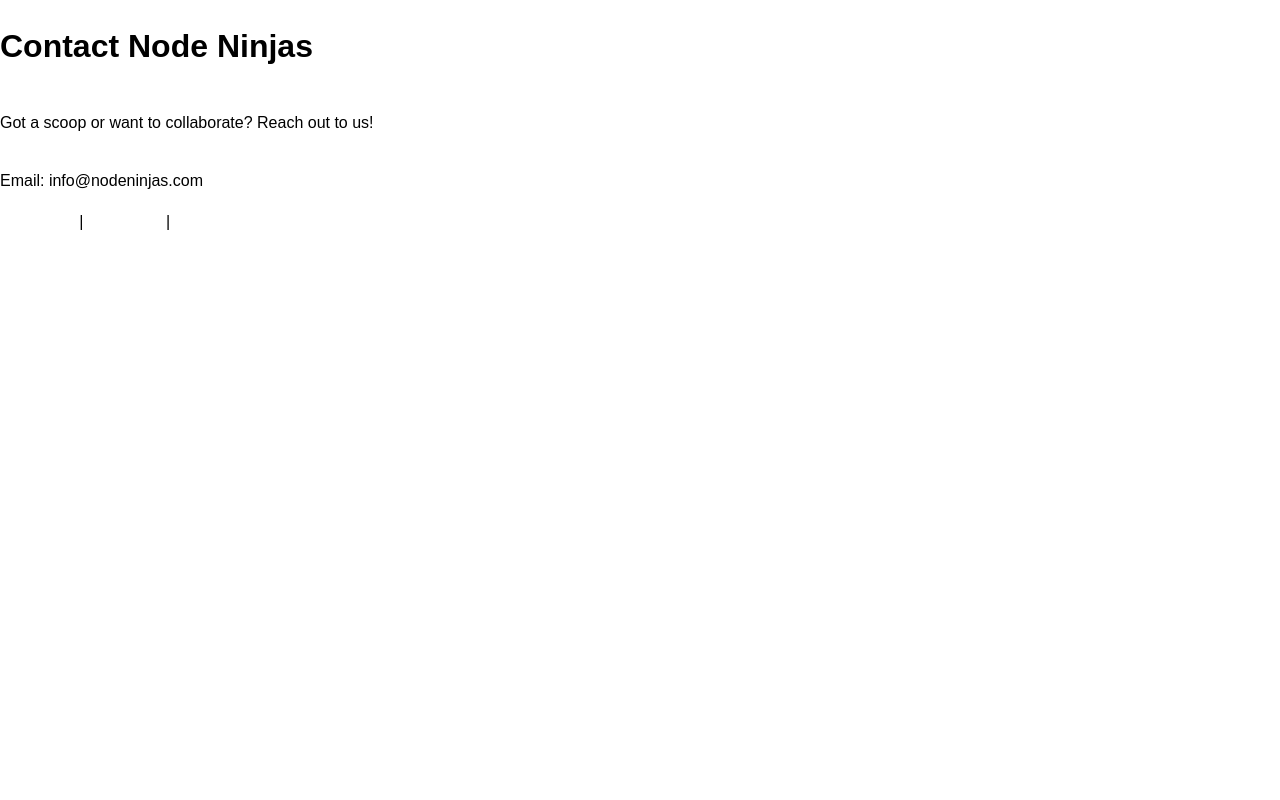
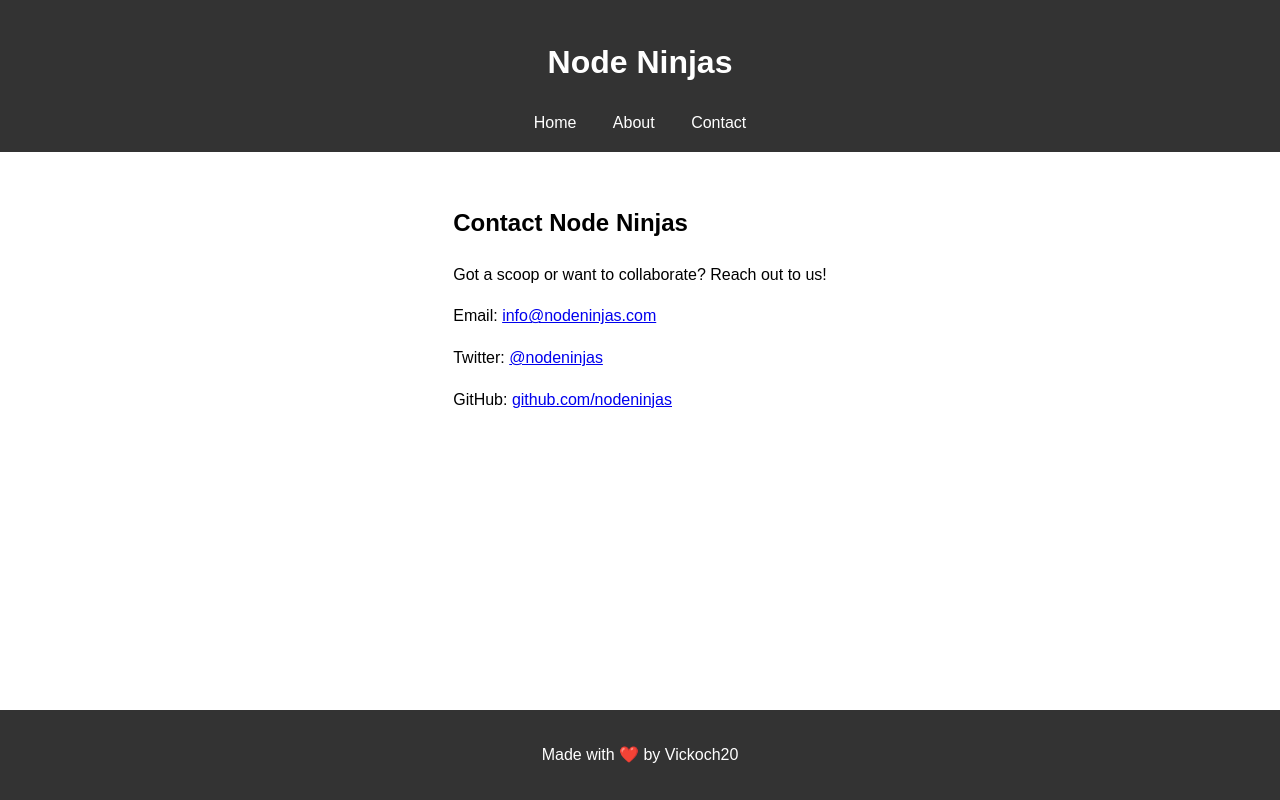
Before and after one commit to Vick606/node-ninjas, a website: page contact-me.html in a window 1280 px wide. Drawn offline with Linux system fonts and the light colour scheme.

Commit message:
Add contact-me styling

```diff
--- a/contact-me.html
+++ b/contact-me.html
@@ -7,13 +7,23 @@
     <link rel="stylesheet" href="/styles.css">
 </head>
 <body>
-    <h1>Contact Node Ninjas</h1>
-    <p>Got a scoop or want to collaborate? Reach out to us!</p>
-    <p>Email: info@nodeninjas.com</p>
-    <nav>
-        <a href="/">Home</a> |
-        <a href="/about">About</a> |
-        <a href="/contact-me">Contact</a>
-    </nav>
+    <header>
+        <h1>Node Ninjas</h1>
+        <nav>
+            <a href="/">Home</a>
+            <a href="/about">About</a>
+            <a href="/contact-me">Contact</a>
+        </nav>
+    </header>
+    <main>
+        <h2>Contact Node Ninjas</h2>
+        <p>Got a scoop or want to collaborate? Reach out to us!</p>
+        <p>Email: <a href="mailto:info@nodeninjas.com">info@nodeninjas.com</a></p>
+        <p>Twitter: <a href="https://twitter.com/nodeninjas" target="_blank">@nodeninjas</a></p>
+        <p>GitHub: <a href="https://github.com/nodeninjas" target="_blank">github.com/nodeninjas</a></p>
+    </main>
+    <footer>
+        <p>Made with ❤️ by Vickoch20</p>
+    </footer>
 </body>
 </html>
```
